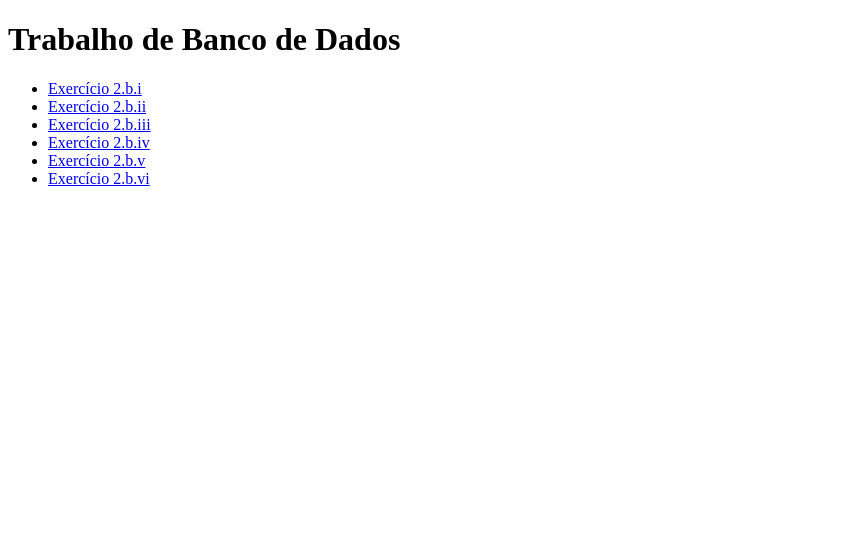
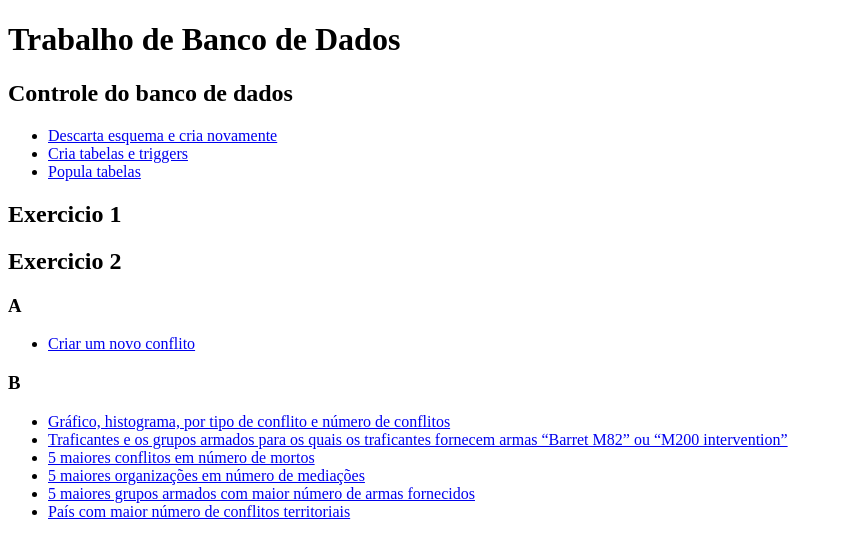
Before and after one commit to Agfont/BD, a Django app: template src/core/static/template/home.html in a window 1280 px wide. Shown: the top 558 px of the page, without its empty margins (0-842 px from the left). Run offline with Django 3.2, Linux system fonts and the light colour scheme; the template is opened without the code that fills it, so the values that code supplies are empty; parts of the project's set-up code (start-up, migrations or seed data) failed here and were passed over.

Commit message:
tenta configurar forms para criar novo conflito

```diff
--- a/src/core/static/template/home.html
+++ b/src/core/static/template/home.html
@@ -6,25 +6,52 @@
 		<title>Home</title>
 	</head>
 	<body>
-		<h1>Trabalho de Banco de Dados</h1>
+        <h1>Trabalho de Banco de Dados</h1>
+        <h2>Controle do banco de dados</h2>
+        <ul>
+            <li>
+                <a href="/drop-schema">Descarta esquema e cria novamente</a>
+            </li>
+            <li>
+                <a href="/create-db">Cria tabelas e triggers</a>
+            </li>
+            <li>
+                <a href="/populate">Popula tabelas</a>
+            </li>
+        </ul>
+        <h2>Exercicio 1</h2>
+        <h2>Exercicio 2</h2>
+        <h3>A</h3>
+        <ul>
+            <li>
+                <a href="/create/conflict">Criar um novo conflito</a>
+            </li>
+        </ul>
+        <h3>B</h3>
 		<ul>
 			<li>
-				<a href="/i">Exercício 2.b.i</a>
+                <a href="/i">Gráfico, histograma, por tipo de conflito e número de conflitos</a>
+
 			</li>
 			<li>
-				<a href="/ii">Exercício 2.b.ii</a>
+                <a href="/ii">Traficantes e os grupos armados para os quais os traficantes fornecem armas “Barret M82” ou “M200 intervention”</a>
+
 			</li>
 			<li>
-				<a href="/iii">Exercício 2.b.iii</a>
+                <a href="/iii">5 maiores conflitos em número de mortos</a>
+
 			</li>
 			<li>
-				<a href="/iv">Exercício 2.b.iv</a>
+                <a href="/iv">5 maiores organizações em número de mediações</a>
+
 			</li>
 			<li>
-				<a href="/v">Exercício 2.b.v</a>
+                <a href="/v">5 maiores grupos armados com maior número de armas fornecidos</a>
+
 			</li>
 			<li>
-				<a href="/vi">Exercício 2.b.vi</a>
+                <a href="/vi">País com maior número de conflitos territoriais</a>
+
 			</li>
 		</ul>
 	</body>
--- a/src/core/static/template/index.html
+++ b/src/core/static/template/index.html
@@ -13,7 +13,7 @@
     </header>
 
     <section>
-        <form method="post" novalidate>
+        <form action="/submit/conflict/" method="post" novalidate>
         {% csrf_token %}
             <table border="1">
                 {{ form }}
--- a/src/core/urls.py
+++ b/src/core/urls.py
@@ -4,14 +4,15 @@ from . import views
 
 urlpatterns = [
     path('', views.test),
-    path('2/', views.conflict_form),
+    path('create/conflict/', views.conflict_form),
+    path('submit/conflict/', views.submit_form),
     path('i/', views.list_conflicts),
     path('ii/', views.dealers_and_armed_groups),
     path('iii/', views.top5_deads_conficts),
     path('iv/', views.top5_mediations_organizations),
     path('v/', views.top5_largest_armed_groups),
     path('vi/', views.countries_by_religious_conflicts),
-    path('create-db', views.create_db),
-    path('drop-schema', views.drop_schema),
-    path('populate', views.populate)
+    path('create-db/', views.create_db),
+    path('drop-schema/', views.drop_schema),
+    path('populate/', views.populate)
 ]
```
Also changed, not shown: src/core/views.py (+16 -0 lines).
